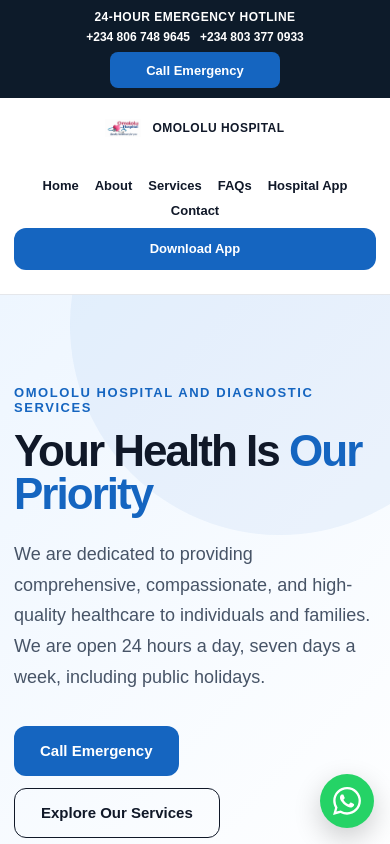
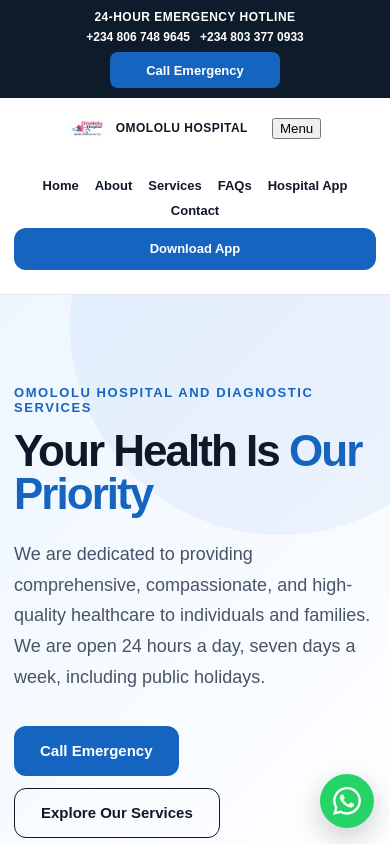
Before and after one commit to jamesmercy0790-source/Omololu-Hospital, a Next.js app: page / in a window 390 px wide. Shown: the top 844 px of the page. Built offline with nearby package versions, Linux system fonts and the light colour scheme.

Commit message:
Improve responsive navigation and active page state

```diff
--- a/components/SiteHeader.tsx
+++ b/components/SiteHeader.tsx
@@ -1,6 +1,8 @@
 "use client";
 
+import { useEffect, useState } from "react";
 import Link from "next/link";
+import { usePathname } from "next/navigation";
 
 const links = [
   ["Home", "/"],
@@ -12,6 +14,22 @@ const links = [
 ];
 
 export default function SiteHeader() {
+  const pathname = usePathname();
+  const [menuOpen, setMenuOpen] = useState(false);
+
+  useEffect(() => {
+    setMenuOpen(false);
+  }, [pathname]);
+
+  useEffect(() => {
+    if (!menuOpen) return;
+    const closeOnEscape = (event: KeyboardEvent) => {
+      if (event.key === "Escape") setMenuOpen(false);
+    };
+    window.addEventListener("keydown", closeOnEscape);
+    return () => window.removeEventListener("keydown", closeOnEscape);
+  }, [menuOpen]);
+
   return (
     <>
       <div className="emergency-bar">
@@ -19,7 +37,7 @@ export default function SiteHeader() {
           <div className="emergency-copy">
             <strong>24-HOUR EMERGENCY HOTLINE</strong>
             <a href="tel:+2348067489645">+234 806 748 9645</a>
-            <span className="emergency-separator">|</span>
+            <span className="emergency-separator" aria-hidden="true">|</span>
             <a href="tel:+2348033770933">+234 803 377 0933</a>
           </div>
           <a className="emergency-button" href="tel:+2348067489645" aria-label="Call the hospital emergency hotline">
@@ -33,8 +51,23 @@ export default function SiteHeader() {
             <img src="/photo_2026-09-26_02-25-49.jpg" alt="Omololu Hospital logo" />
             <span>OMOLOLU HOSPITAL</span>
           </Link>
-          <nav aria-label="Main navigation">
-            {links.map(([label, href]) => <Link key={href} href={href}>{label}</Link>)}
+          <button
+            className="menu-toggle"
+            type="button"
+            aria-label={menuOpen ? "Close navigation menu" : "Open navigation menu"}
+            aria-expanded={menuOpen}
+            aria-controls="primary-navigation"
+            onClick={() => setMenuOpen((open) => !open)}
+          >
+            <span aria-hidden="true" className={menuOpen ? "menu-icon is-open" : "menu-icon"}><i /><i /><i /></span>
+            <span className="menu-label">{menuOpen ? "Close" : "Menu"}</span>
+          </button>
+          <nav id="primary-navigation" className={menuOpen ? "primary-navigation is-open" : "primary-navigation"} aria-label="Main navigation">
+            {links.map(([label, href]) => (
+              <Link key={href} href={href} aria-current={pathname === href ? "page" : undefined} className={pathname === href ? "nav-link active" : "nav-link"}>
+                {label}
+              </Link>
+            ))}
             <Link className="button primary nav-download" href="/downloads/omololu-hospital.apk" download>Download App</Link>
           </nav>
         </div>
```
